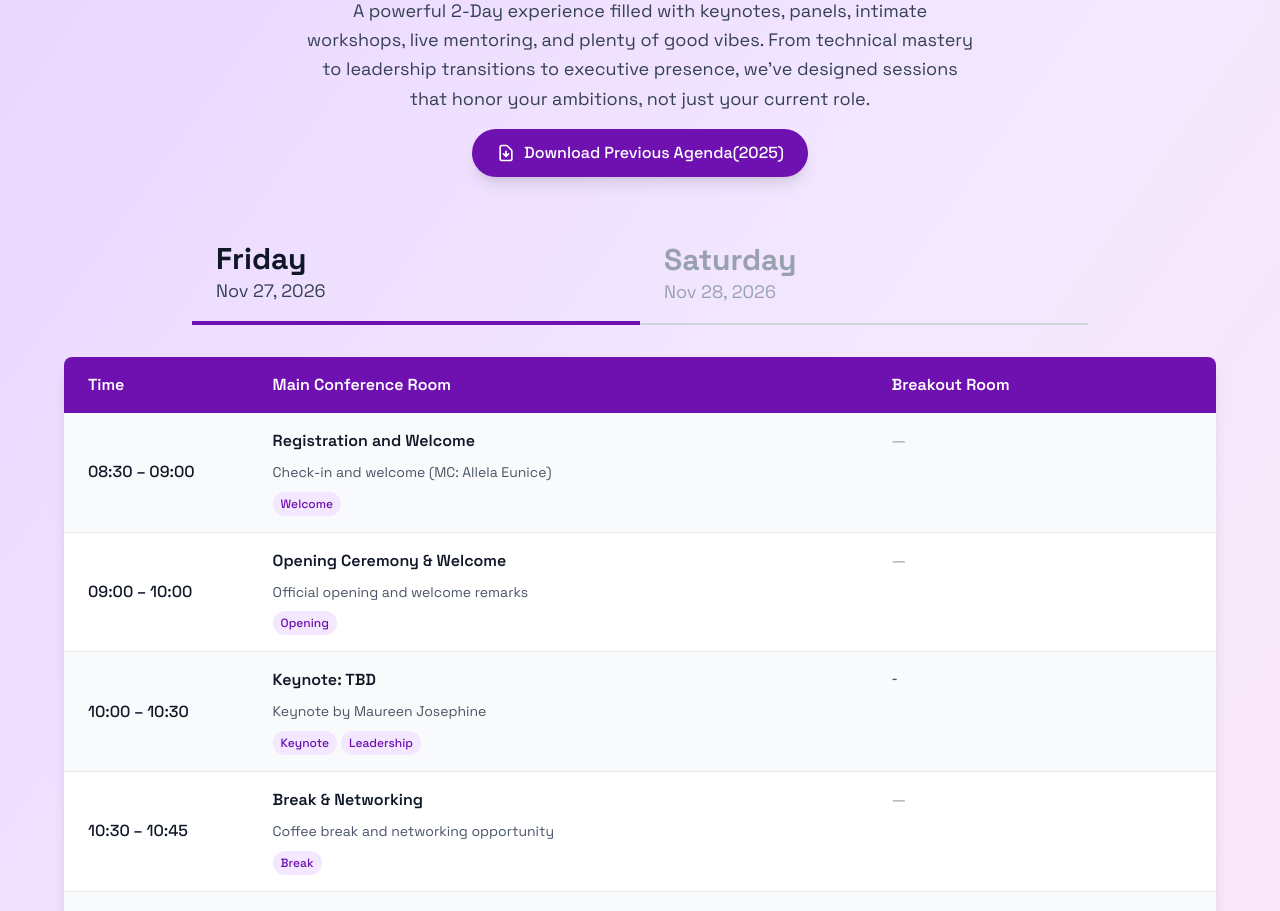
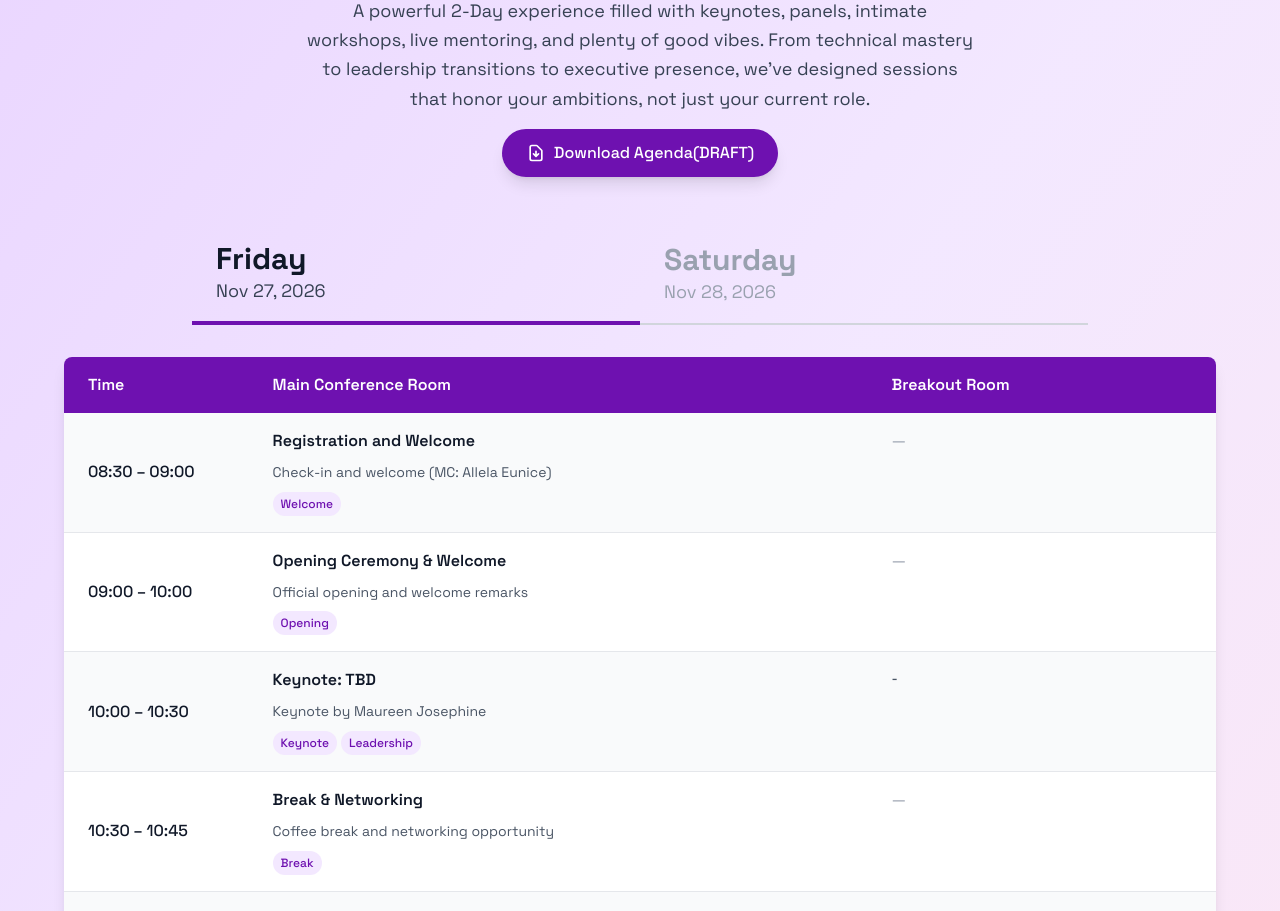
Before and after one commit to Tambua-WomenInTech-Blog/witsummitwebsite, a Next.js app: page / in a window 1280 px wide. Shown: the part 8480-9391 px from the top of the page. Built offline with nearby package versions, Linux system fonts and the light colour scheme.

Commit message:
update note

```diff
--- a/src/app/sections/agenda-section.tsx
+++ b/src/app/sections/agenda-section.tsx
@@ -358,7 +358,7 @@ const WITSummitAgenda: React.FC<WITSummitAgendaProps> = ({
                 d="M12 10v6m0 0l-3-3m3 3l3-3m2 8H7a2 2 0 01-2-2V5a2 2 0 012-2h5.586a1 1 0 01.707.293l5.414 5.414a1 1 0 01.293.707V19a2 2 0 01-2 2z"
               />
             </svg>
-            Download Previous Agenda(2025)
+            Download Agenda(DRAFT)
           </button>
         </div>
 
```
